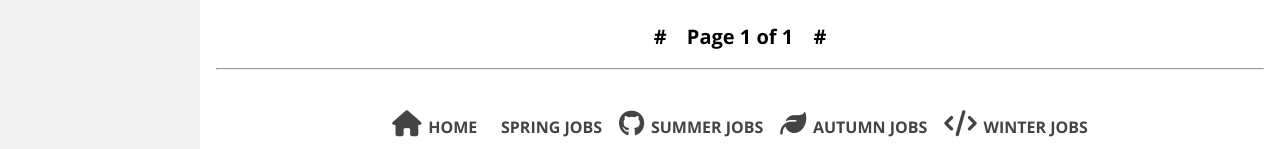
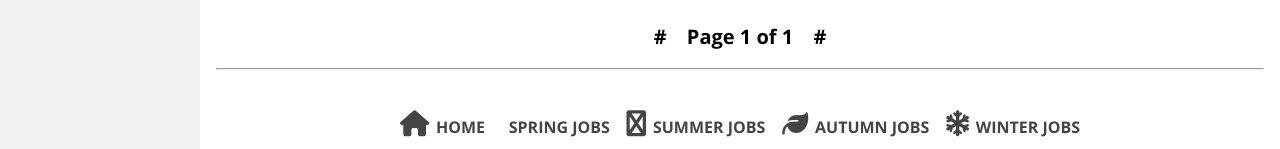
Before and after one commit to hooperman67/hooperman67.github.io, a Jekyll site: the page built from index.html, in a window 1280 px wide and 1299 px high. Shown: the part 1147-1296 px from the top of the window. Built offline with Jekyll 4.4.1, drawn with Linux system fonts in a browser that asks for light colours; nearby versions of some CDN libraries; the list of posts is cut into pages by our own code.

Commit message:
Update footer.html

```diff
--- a/_includes/footer.html
+++ b/_includes/footer.html
@@ -17,7 +17,7 @@
             </li>
             <li class="pure-menu-item">
                 <a class="pure-menu-link" href="/notes/summer">
-                    <i class="fab fa-github"></i>
+                    <i class="fab fa-sun"></i>
                     <span class="md-display">Summer Jobs</span>
                 </a>
             </li>
@@ -29,7 +29,7 @@
             </li>
             <li class="pure-menu-item">
                 <a class="pure-menu-link" href="/notes/winter">
-                    <i class="fas fa-code"></i>
+                    <i class="fas fa-snowflake"></i>
                     <span class="md-display">Winter Jobs</span>
                 </a>
             </li>
```
